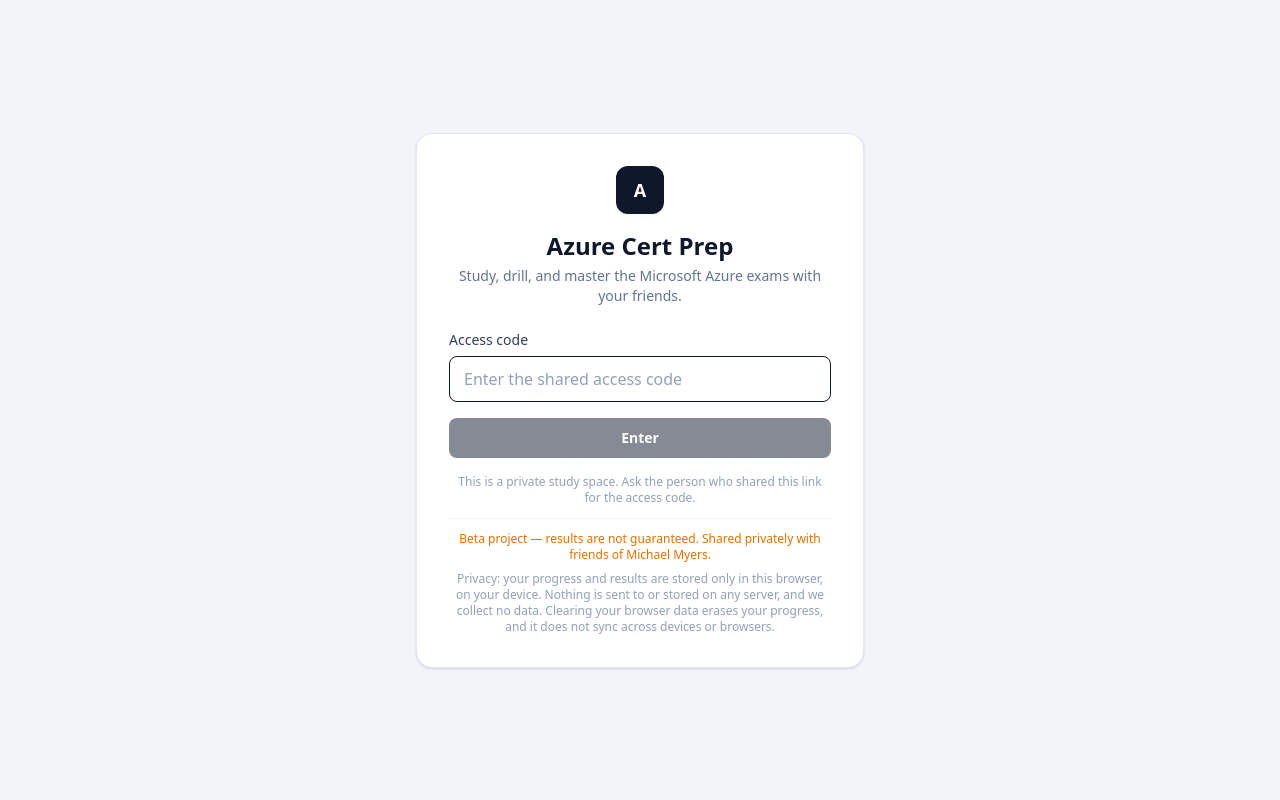
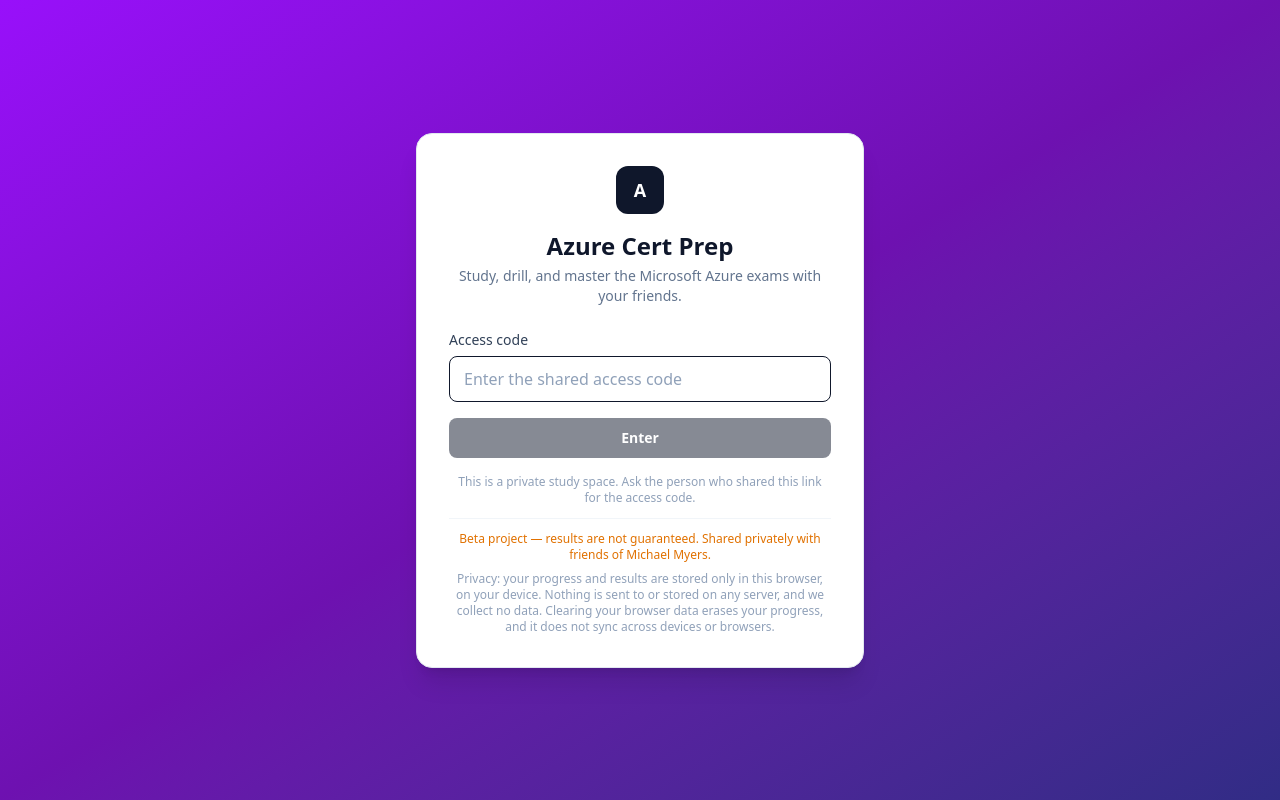
Before and after one commit to Mikeyyyym89/AzureStudyapp, a Next.js app: page / in a window 1280 px wide. Built offline with nearby package versions, Linux system fonts and the light colour scheme.

Commit message:
Purple gradient sign-in screen

```diff
--- a/src/app/page.tsx
+++ b/src/app/page.tsx
@@ -46,8 +46,8 @@ export default function Home() {
 
   if (!unlocked) {
     return (
-      <div className="flex min-h-full items-center justify-center px-6">
-        <div className="w-full max-w-md rounded-2xl border border-slate-200 bg-white p-8 shadow-sm">
+      <div className="flex min-h-full items-center justify-center bg-gradient-to-br from-purple-600 via-purple-800 to-indigo-900 px-6">
+        <div className="w-full max-w-md rounded-2xl border border-slate-200 bg-white p-8 shadow-xl">
           <div className="text-center">
             <div className="mx-auto flex h-12 w-12 items-center justify-center rounded-xl bg-slate-900 text-lg font-bold text-white">
               {APP_NAME.charAt(0)}
```
